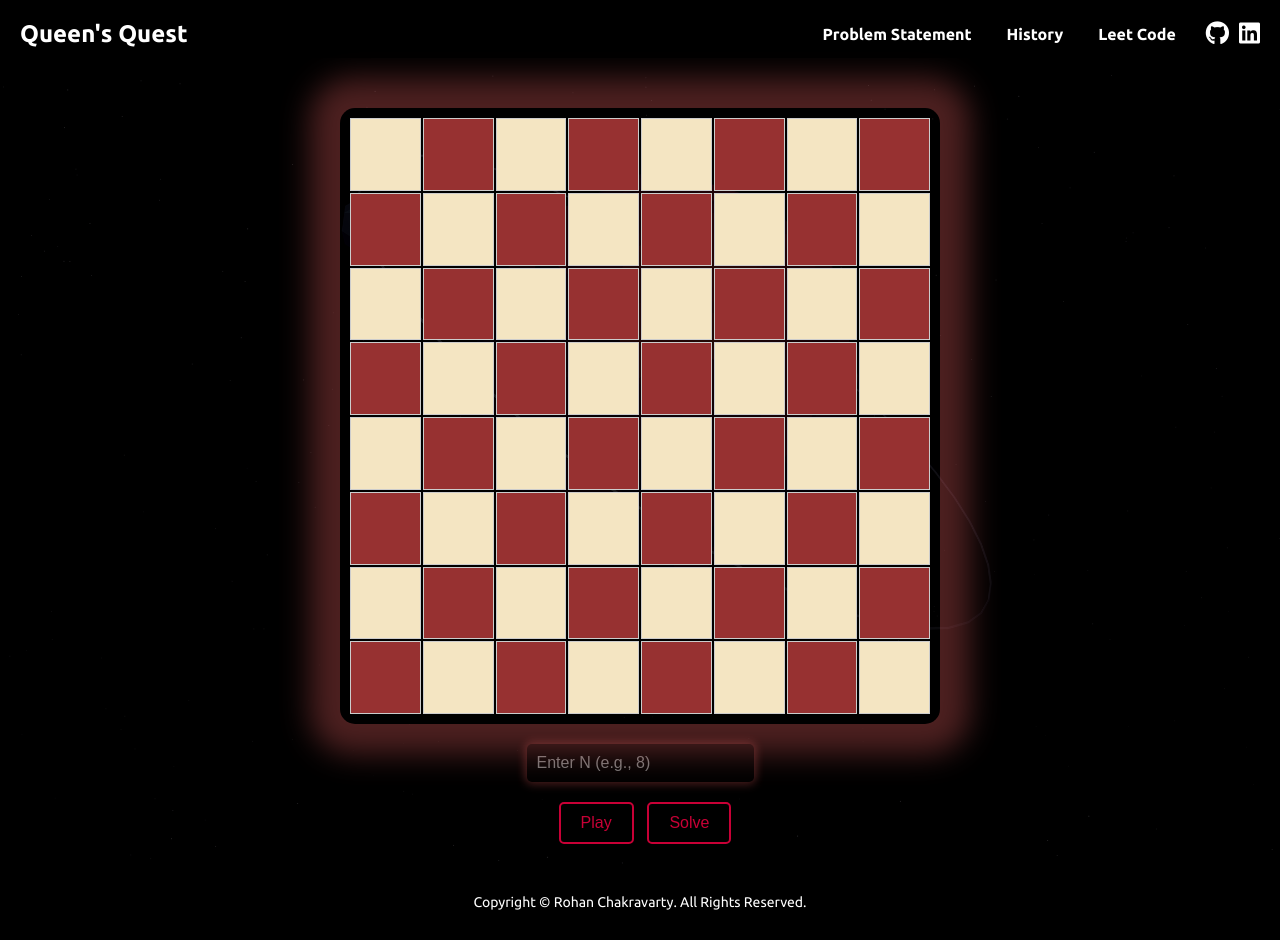
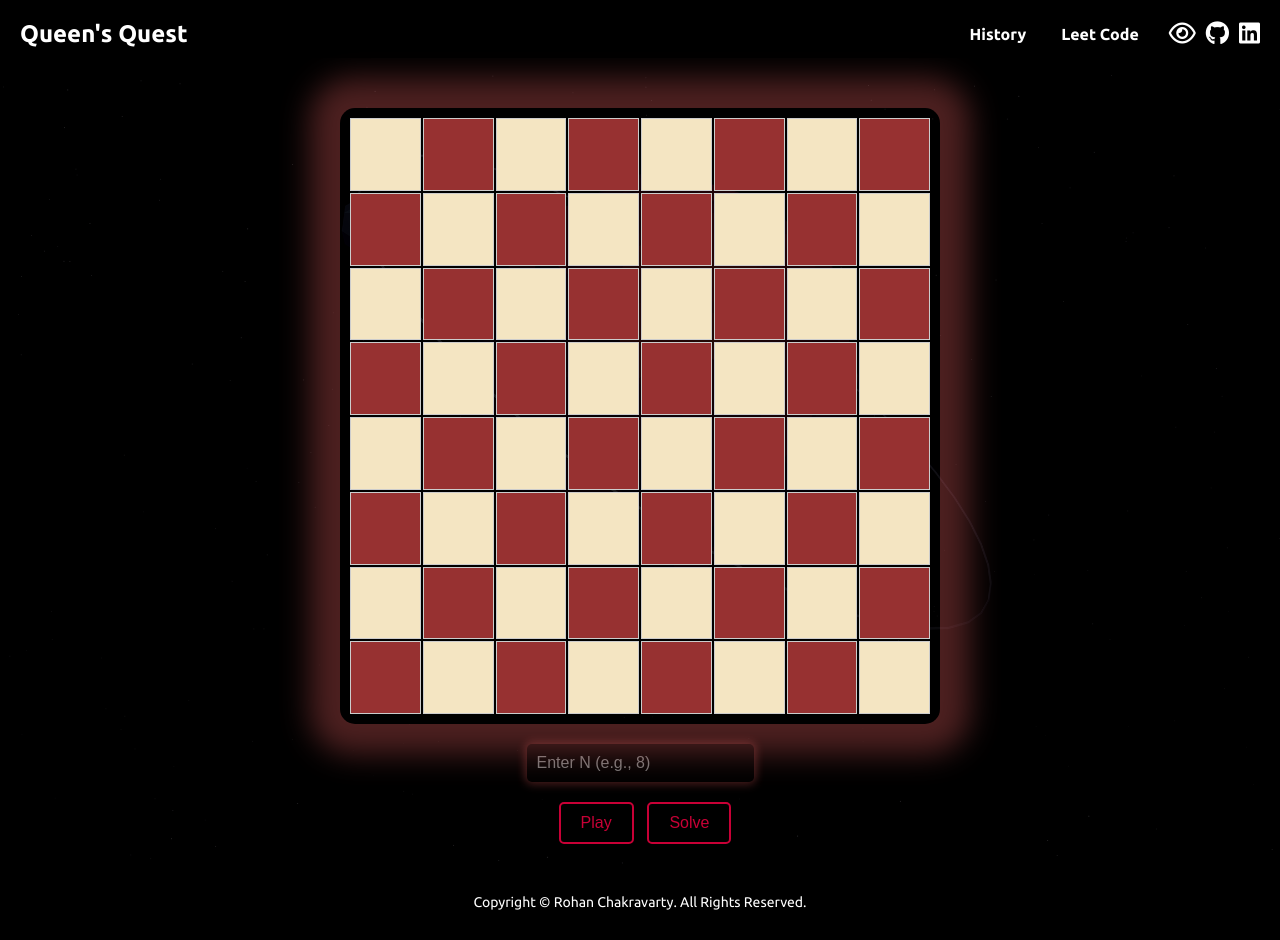
Before and after one commit to rohan3004/Queen-s-Quest, a website: page index.html in a window 1280 px wide. Drawn offline with nearby package versions, Linux system fonts and the light colour scheme.

Commit message:
Some Chsnges

```diff
--- a/index.html
+++ b/index.html
@@ -21,11 +21,11 @@
             </div>
             <div class="navbar-right">
                 <ul class="nav-links">
-                    <li><a href="#" id="problemStatementLink">Problem Statement</a></li>
                     <li><a href="https://en.wikipedia.org/wiki/Eight_queens_puzzle" target="_blank">History</a></li>
                     <li><a href="https://leetcode.com/problems/n-queens/description/" target="_blank">Leet Code</a></li>
                 </ul>
                 <div class="social-icons">
+                    <a href="#" id="problemStatementLink"><i class="fa-regular fa-eye"></i></a>
                     <a href="https://github.com/rohan3004/Queen-s-Quest" target="_blank" rel="noopener noreferrer"><i class="fab fa-github"></i></a>
                     <a href="https://www.linkedin.com/in/rohan-chakravarty-/" target="_blank" rel="noopener noreferrer"><i class="fab fa-linkedin"></i></a>
                 </div>
```
